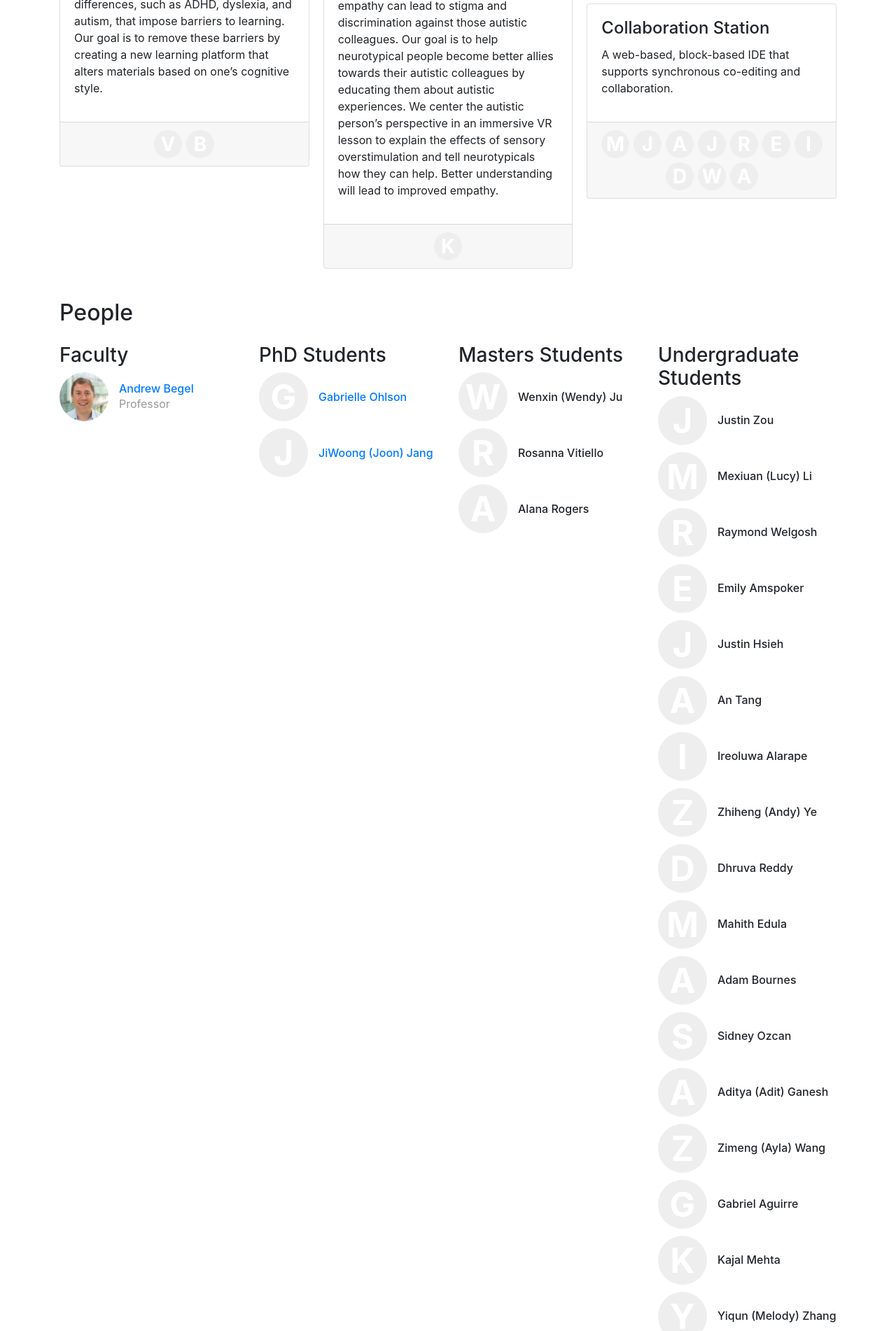
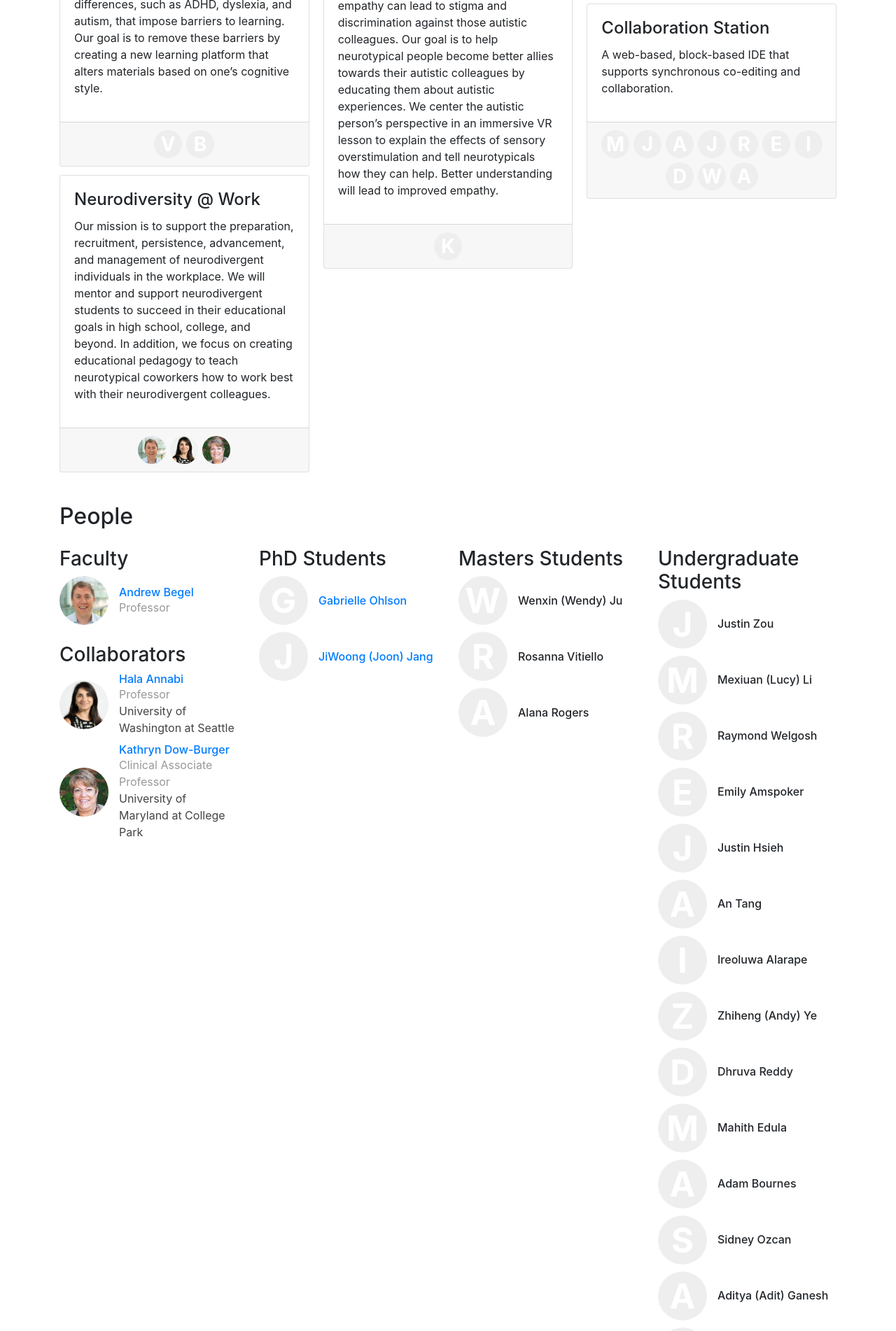
Before and after one commit to cmu-variability/cmu-variability.github.io, a Jekyll site: the page built from index.html, in a window 1280 px wide. Shown: the part 1563-3465 px from the top of the page at 70% size. Built offline with Jekyll 4.4.1, drawn with Linux system fonts in a browser that asks for light colours.

Commit message:
Added Hala and Kathy. Updated layout. Added ND@Work project.

```diff
--- a/Gemfile
+++ b/Gemfile
@@ -18,6 +18,10 @@ group :jekyll_plugins do
   gem "jekyll-feed", "~> 0.12"
 end
 
+gem 'nokogiri'
+gem 'rack', '~> 2.2.4'
+gem 'rspec'
+
 # Windows and JRuby does not include zoneinfo files, so bundle the tzinfo-data gem
 # and associated library.
 platforms :mingw, :x64_mingw, :mswin, :jruby do
--- a/_data/people.yml
+++ b/_data/people.yml
@@ -127,3 +127,19 @@ ugrad-veronica-pimenova:
 ugrad-meghana-tera:
     display_name: "Meghana Tera"
     role: ugrad
+
+collaborator-hala-annabi:
+   display_name: "Hala Annabi"
+   role: collab
+   bio: Professor
+   org: University of Washington at Seattle
+   webpage: https://ischool.uw.edu/people/faculty/profile/hpannabi
+   image: /img/people/annabi.jpg
+
+collaborator-kathy-dow-burger:
+   display_name: "Kathryn Dow-Burger"
+   role: collab
+   bio: Clinical Associate Professor
+   org: University of Maryland at College Park
+   webpage: "https://hesp.umd.edu/facultyprofile/dow-burger/kathy"
+   image: /img/people/dow-burger.jpg
--- /dev/null
+++ b/_includes/.#person.html
@@ -0,0 +1 @@
+abegel@ABEGEL-MBP1.S3D.CMU.EDU.72745
--- a/_includes/person.html
+++ b/_includes/person.html
@@ -36,6 +36,9 @@ there by default by Bootstrap columns.
             <h6 class="person-name"> {{ name }} </h6>
             {% if person.bio %}
                 <div class="bio">{{person.bio}}</div>
+		{% endif %}
+	    {% if person.org %}
+                <div class="org">{{person.org}}</div>
             {% endif %}
         </div>
     </div>
@@ -45,5 +48,8 @@ there by default by Bootstrap columns.
         {% if person.bio %}
             <span class="bio">{{person.bio}}</span>
         {% endif %}
+        {% if person.org %}
+            <span class="org">{{person.org}}</span>
+        {% endif %}
     </div>
 {% endif %}
--- a/css/group.scss
+++ b/css/group.scss
@@ -3,6 +3,7 @@
 
 $gray: #999;
 $light-gray: #EEE;
+$dark-gray: #444;
 
 /* Space out content a bit */
 body {
@@ -47,6 +48,8 @@ a > .fa {
     width: 100%;
     margin: auto;
     display: block;
+    padding-top: 0.5em;
+    padding-bottom: 1.5em;
 }
 
 .variability-banner {
@@ -143,6 +146,10 @@ section {
         color: $gray;
     }
 
+    .org {
+	color: $dark-gray;
+    }
+
     .person-name {
         margin: 0;
     }
--- a/index.html
+++ b/index.html
@@ -5,7 +5,7 @@ notitle: true
 
 # groups of columns of {roles: list, width: num, image: bool}
 role-tables:
-- - roles: [faculty]
+- - roles: [faculty, collab]
     width: 3
     image: true
   - roles: [grad-phd]
```
Also changed, not shown: _projects/ndatwork.md (added, +17 -0 lines), Gemfile.lock, img/banner.png, img/people/annabi.jpg (added), img/people/dow-burger.jpg (added), 3 other files.
